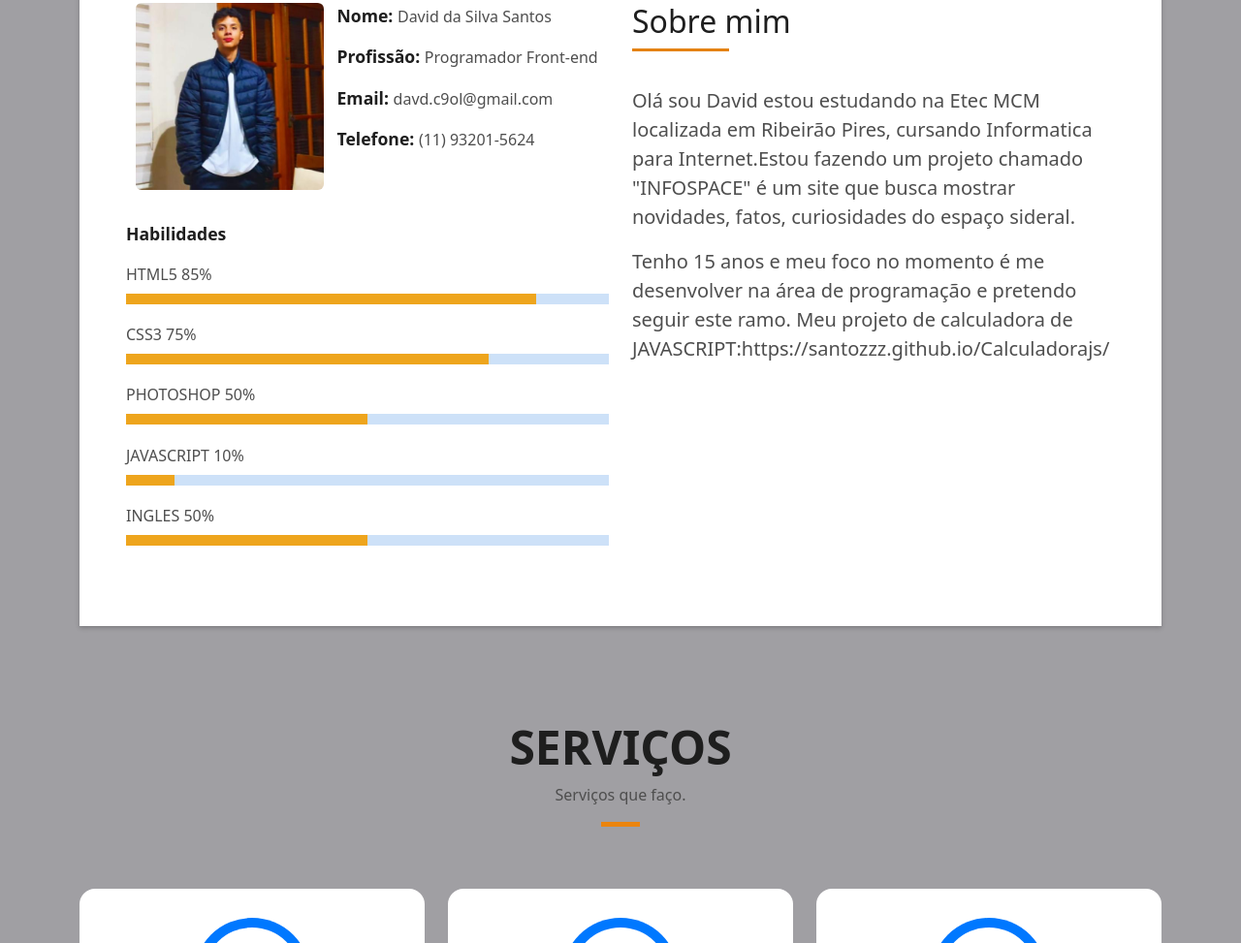
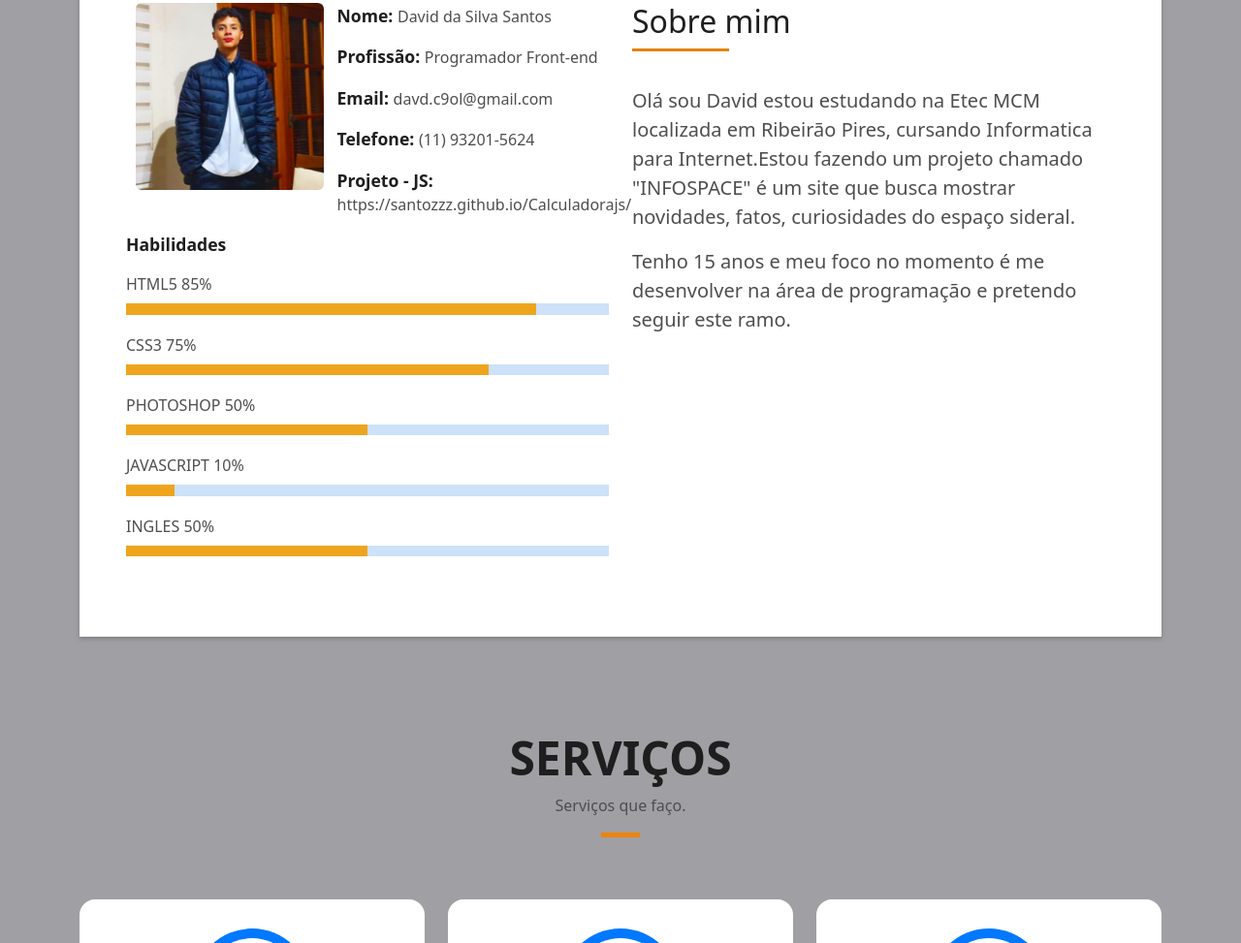
Before and after one commit to Santozzz/Site_Curriculo, a plain HTML site: page index.html in a window 1280 px wide. Shown: the part 925-1898 px from the top of the page at 97% size. Drawn offline with Linux system fonts and the light colour scheme.

Commit message:
Add files via upload

```diff
--- a/index.html
+++ b/index.html
@@ -91,6 +91,7 @@
                         <p><span class="title-s">Profissão: </span> <span>Programador Front-end</span></p>
                         <p><span class="title-s">Email: </span> <span>davd.c9ol@gmail.com</span></p>
                         <p><span class="title-s">Telefone: </span> <span>(11) 93201-5624</span></p>
+                        <p><span class="title-s">Projeto - JS: </span> <span>https://santozzz.github.io/Calculadorajs/</span></p>
                       </div>
                     </div>
                   </div>
@@ -133,8 +134,6 @@
                     <p class="lead">
                       Tenho 15 anos e meu foco no momento é me desenvolver na área de programação e
                       pretendo seguir este ramo.
-
-                      Meu projeto de calculadora de JAVASCRIPT:https://santozzz.github.io/Calculadorajs/
                     </p>
                   </div>
                 </div>
```
Also changed, not shown: 1 other file.
